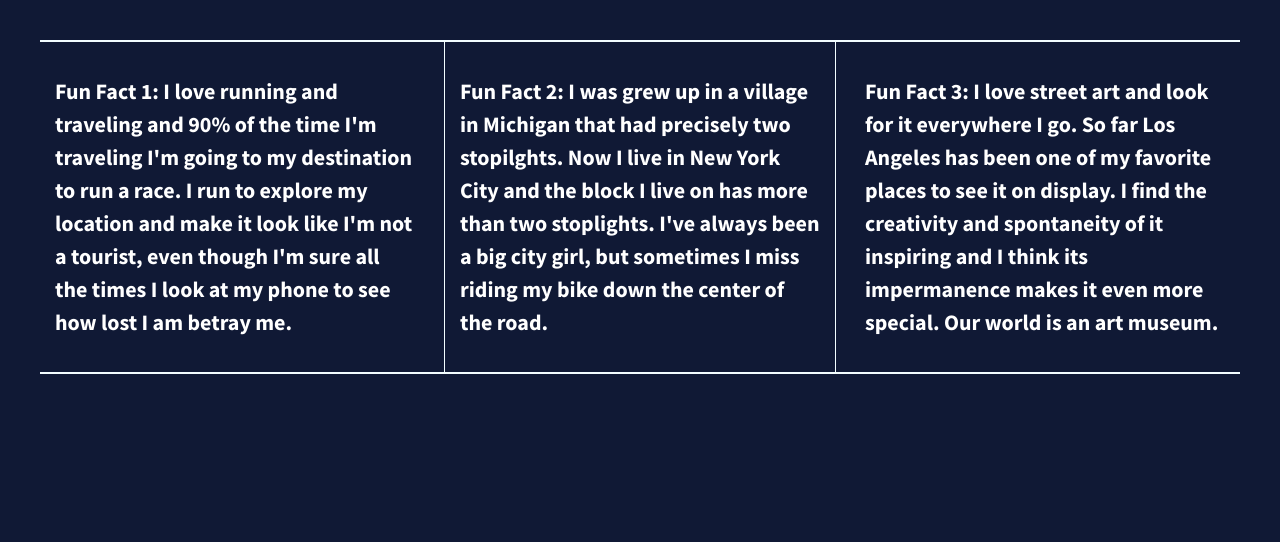
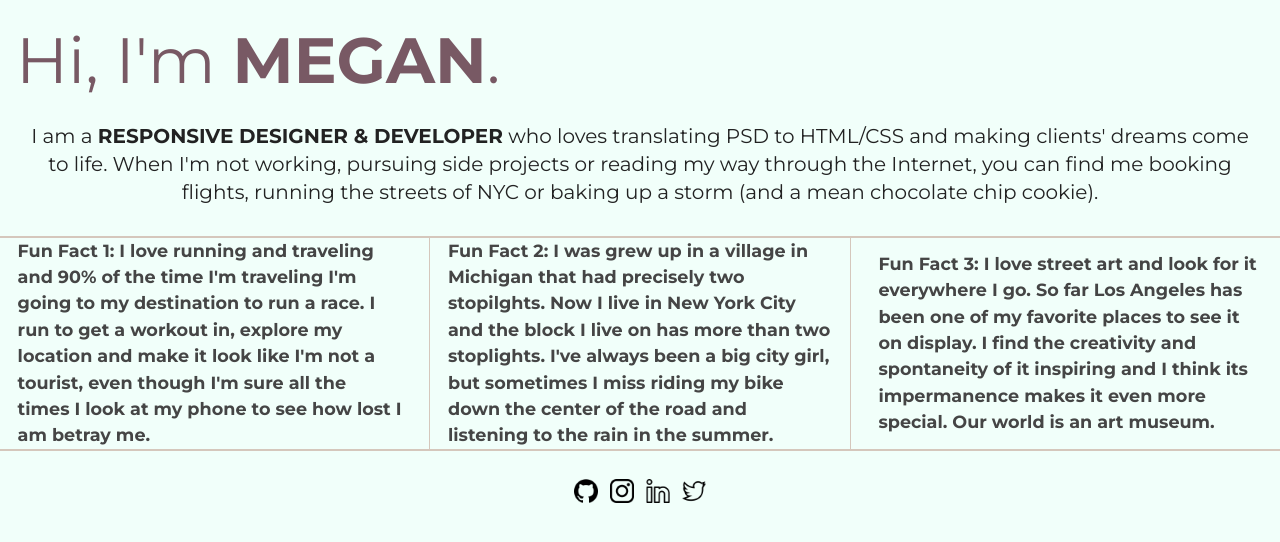
Before and after one commit to mcoope13/206-divs-flexbox-customize, a plain HTML site: page index.html in a window 1280 px wide. Drawn offline with nearby package versions, Linux system fonts and the light colour scheme.

Commit message:
updates to site with new divs

```diff
--- a/css/main.css
+++ b/css/main.css
@@ -97,15 +97,39 @@ textarea {
 
 
 html {
-  background-color: #101935;
+  background-color: #F1FFFA;
   height: 100%;
 }
 
 body {
-  font-family: 'Source Sans Pro', sans-serif;
+  font-family: 'Montserrat', sans-serif;
   padding: 2em;
-  font-size: 1.25em;
+  font-size: 1em;
   height: 100%;
+    margin: 0;
+    padding: 0;
+}
+
+header {
+    color: #785964;
+    font-size: 4em;
+    padding: .25em
+}
+
+header span {
+    text-transform: uppercase;
+    font-weight: 700;
+}
+
+main {
+    font-size: 1.25em;
+    padding: 0 1.5em 1.5em 1.5em;
+    text-align: center;
+}
+
+main span {
+    text-transform: uppercase;
+    font-weight: 700;
 }
 
 .wrapper {
@@ -113,27 +137,40 @@ body {
   font-weight: 700;
     display: flex;
     justify-content: space-between;
-    border-top: solid 2px #F2FDFF;
-    border-bottom: solid 2px #F2FDFF;
+    border-top: solid 2px #D5C7BC;
+    border-bottom: solid 2px #D5C7BC;
+    padding: 0;
+    margin: 0;
 }
 
 .div-1, .div-2, .div-3 {
   /*give the divs a width of 30%, add display:flex, set justify-content and align-items to center*/
-  color: #fff;
+  color: #454545;
   line-height: 1.5em;
   font-size: 1.1em;
-  background-color: #101935;
-  height: 300px;
+  background-color: #F1FFFA;
+  height: 10em;
     width: 30%;
     display: flex;
     justify-content: center;
     align-items: center;
-    padding: 15px;
+    padding: 1em;
+
 }
 
 .div-2 {
-    border-left: solid 1.5px #f2FDFF;
-    border-right: solid 1.5px #f2FDFF;
+    border-left: solid 1.5px #D5C7BC;
+    border-right: solid 1.5px #D5C7BC;
+}
+
+footer {
+    padding-top: 1.5em;
+    text-align: center;
+}
+
+footer img {
+    height: 1.5em;
+    padding: .25em;
 }
 
 /* Colors
--- a/index.html
+++ b/index.html
@@ -3,7 +3,7 @@
     <head>
         <meta charset="utf-8">
         <meta http-equiv="x-ua-compatible" content="ie=edge">
-        <title>Make me into a grid!</title>
+        <title>Bytes by Megan</title>
         <meta name="description" content="">
         <meta name="viewport" content="width=device-width, initial-scale=1">
 
@@ -13,6 +13,8 @@
         <link rel="stylesheet" href="css/normalize.css">
         <link rel="stylesheet" href="css/main.css">
         <script src="js/vendor/modernizr-2.8.3.min.js"></script>
+        <link href="https://fonts.googleapis.com/css?family=Montserrat:300,400,700,800&display=swap" rel="stylesheet">
+
         <link href='http://fonts.googleapis.com/css?family=Lora:700' rel='stylesheet' type='text/css'>
         <link href='http://fonts.googleapis.com/css?family=Source+Sans+Pro:400,700' rel='stylesheet' type='text/css'>
     </head>
@@ -20,18 +22,29 @@
         <!--[if lt IE 8]>
             <p class="browserupgrade">You are using an <strong>outdated</strong> browser. Please <a href="http://browsehappy.com/">upgrade your browser</a> to improve your experience.</p>
         <![endif]-->
-
+       <header>
+           Hi, I'm <span>Megan</span>.
+        </header>
+        <main>
+            I am a <span>Responsive Designer & Developer</span> who loves translating PSD to HTML/CSS and making clients' dreams come to life. When I'm not working, pursuing side projects or reading my way through the Internet, you can find me booking flights, running the streets of NYC or baking up a storm (and a mean chocolate chip cookie).
+        </main>
         <section class="wrapper">
             <div class="div-1">
-                Fun Fact 1: I love running and traveling and 90% of the time I'm traveling I'm going to my destination to run a race. I run to explore my location and make it look like I'm not a tourist, even though I'm sure all the times I look at my phone to see how lost I am betray me.
+                Fun Fact 1: I love running and traveling and 90% of the time I'm traveling I'm going to my destination to run a race. I run to get a workout in, explore my location and make it look like I'm not a tourist, even though I'm sure all the times I look at my phone to see how lost I am betray me.
             </div>
             <div class="div-2">
-                Fun Fact 2: I was grew up in a village in Michigan that had precisely two stopilghts. Now I live in New York City and the block I live on has more than two stoplights. I've always been a big city girl, but sometimes I miss riding my bike down the center of the road.
+                Fun Fact 2: I was grew up in a village in Michigan that had precisely two stopilghts. Now I live in New York City and the block I live on has more than two stoplights. I've always been a big city girl, but sometimes I miss riding my bike down the center of the road and listening to the rain in the summer.
             </div>
             <div class="div-3">
                 Fun Fact 3: I love street art and look for it everywhere I go. So far Los Angeles has been one of my favorite places to see it on display. I find the creativity and spontaneity of it inspiring and I think its impermanence makes it even more special. Our world is an art museum.
             </div>
         </section>
+        <footer>
+            <a href="https://github.com/mcoope13"><img src="/img/github-logo.png"></a>
+            <a href="https://www.instagram.com/mlynncooper/"><img src="/img/instagram-logo.png"></a>
+            <a href="https://www.linkedin.com/in/megan-cooper-18426329/img src="><img src="/img/linkedin-logo.png"/></a>
+            <a href="https://twitter.com/MLynnCooper"><img src="/img/twitter-logo.png"></a>
+        </footer>
 
         <script src="https://ajax.googleapis.com/ajax/libs/jquery/1.11.3/jquery.min.js"></script>
         <script>window.jQuery || document.write('<script src="js/vendor/jquery-1.11.3.min.js"><\/script>')</script>
```
Also changed, not shown: img/github-logo.png (added), img/instagram-logo.png (added), img/linkedin-logo.png (added), img/twitter-logo.png (added).
